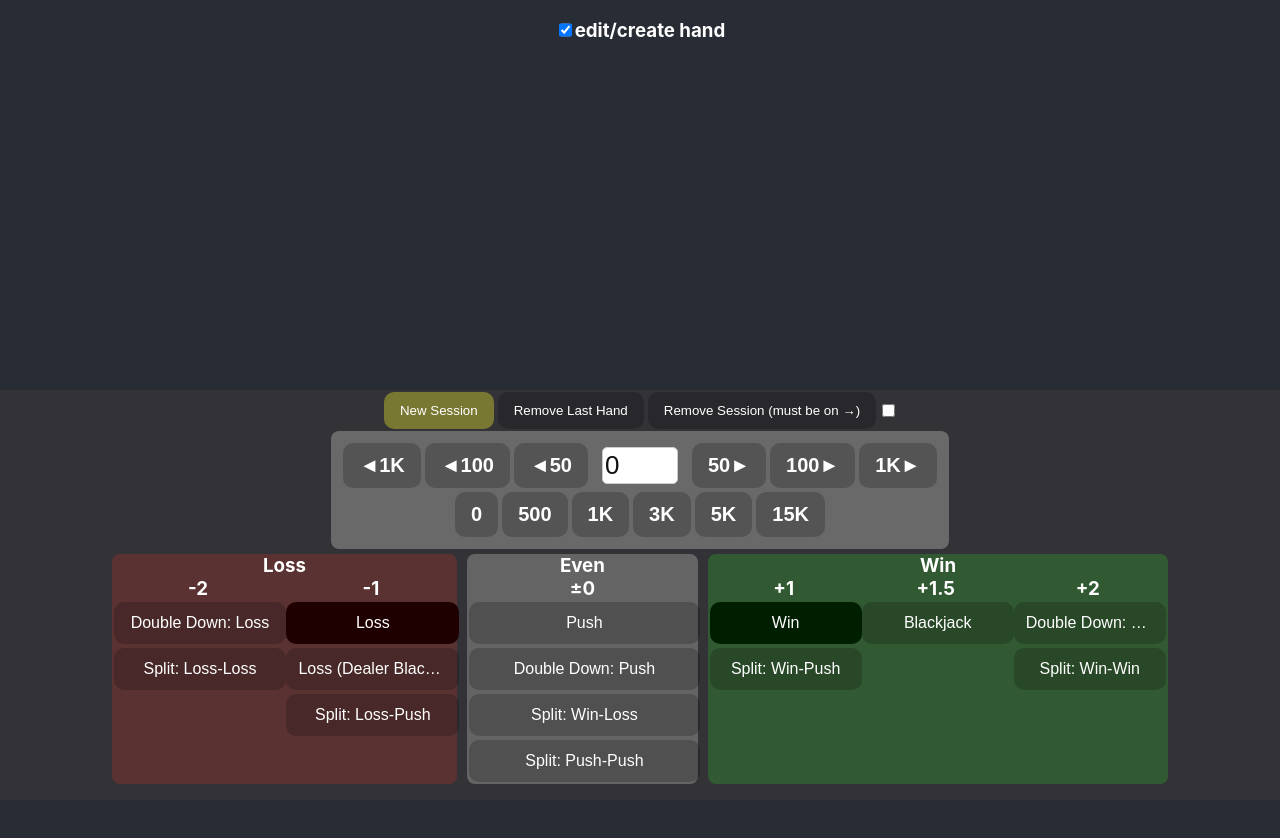
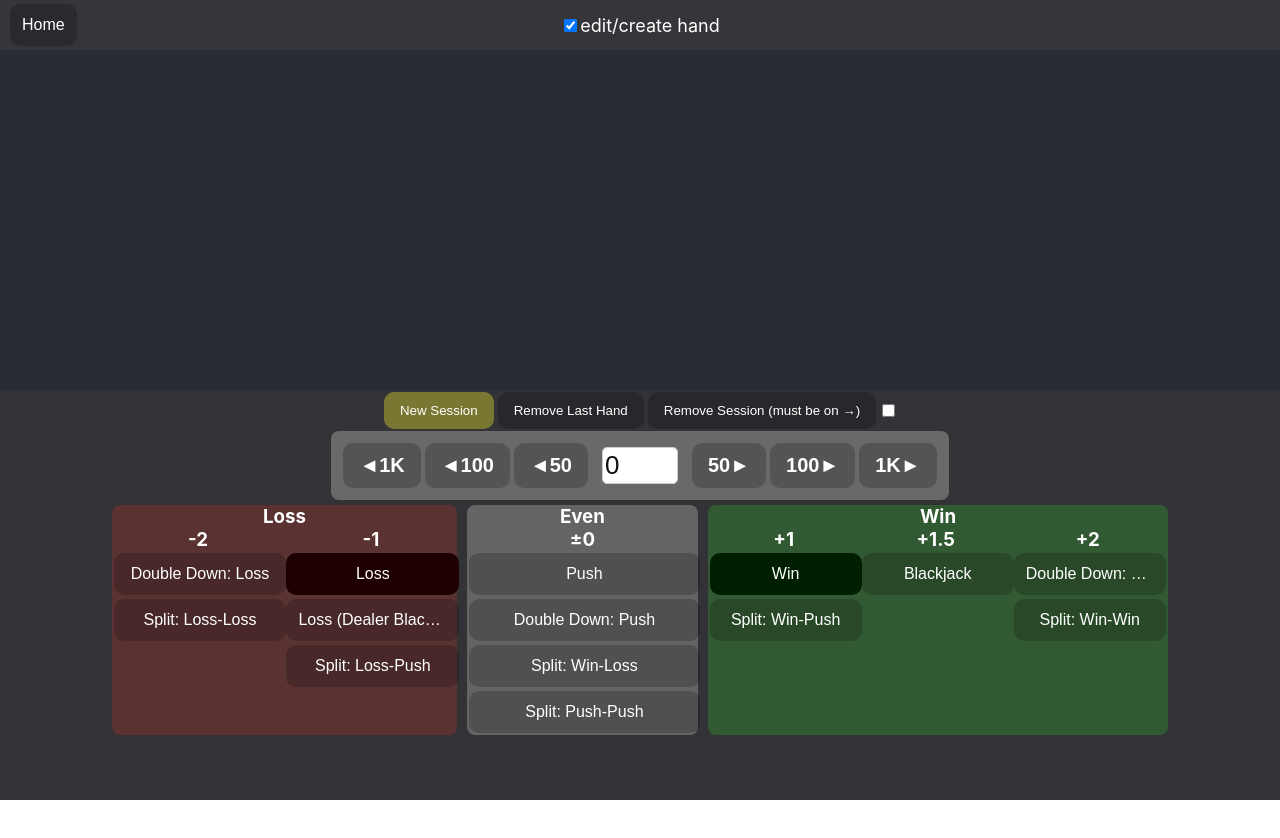
Before and after one commit to sjyamas/chop-shop, a React (Create React App) app: page /blackjack-log in a window 1280 px wide. Shown: the top 838 px of the page. After the commit the page ends 800 px from the top, so only its background shows below. Built offline with nearby package versions, Linux system fonts and the light colour scheme.

Commit message:
headers and style

```diff
--- a/package.json
+++ b/package.json
@@ -42,5 +42,8 @@
       "last 1 firefox version",
       "last 1 safari version"
     ]
+  },
+  "devDependencies": {
+    "eslint": "^8.41.0"
   }
 }
--- a/src/Components/BlackJack/AddHand.jsx
+++ b/src/Components/BlackJack/AddHand.jsx
@@ -6,9 +6,8 @@ import './AddHand.css'
 import { Bet } from "./Bet";
 
 function Footer({ children, height }) {
-  var style = {
+  let style = {
     backgroundColor: "rgba(50,50,55, 1)",
-    // borderTop: "1px solid #67E7E7",
     textAlign: "center",
     // padding: "20px",
     position: "fixed",
--- a/src/Components/BlackJack/Bet.css
+++ b/src/Components/BlackJack/Bet.css
@@ -20,6 +20,7 @@
     }
 }
 
+
 .bar-grid {
     display: flex;
     flex-direction: row;
@@ -32,3 +33,10 @@
     display: flex;
 
 }
+
+@media (max-height: 850px) {
+    .set-bet{
+        position: absolute;
+        visibility: hidden;
+    }
+}
--- a/src/Components/BlackJack/BlackjackLog.jsx
+++ b/src/Components/BlackJack/BlackjackLog.jsx
@@ -1,12 +1,17 @@
 import React, { useState, useEffect } from "react";
 
 import "../../Pages/App.css";
+import "./Blackjacklog.css"
 import HandsList from "./HandsList.jsx";
 
 // import { testHands } from "../../Data/handsData.jsx";
 // import CustomButton from "../../Global/CustomButton";
 import AddHand from "./AddHand";
 import Switch from "../../Global/Switch/Switch";
+
+import {
+  Link,
+} from "react-router-dom";
 
 export default function BlackjackLog() {
   const [footer, setFooter] = useState(true);
@@ -100,16 +105,7 @@ export default function BlackjackLog() {
 
   return (
     <div
-      style={{
-        textAlign: "center",
-        background: "#282c34",
-        color: "white",
-        flexDirection: "column",
-        display: "flex",
-        minHeight: "100vh",
-        width: "100%",
-        paddingBottom: footer ? footerHeight + 60 : 0,
-      }}
+      className="bj-page-container"
     >
       {footer && (
         <AddHand
@@ -125,20 +121,26 @@ export default function BlackjackLog() {
       )}
 
       <div
-        style={{
-          display: "flex",
-          justifyContent: "center",
-        }}
+        className="bj-header"
       >
-        <div style={{ display: "flex" }}>
+        <div className="back-btn">
+
+            <Link to="/" style={{ color: "white" }}>
+             <button className="btn"> Home </button>
+            </Link>
+
+        </div>
+
+        <div
+        onClick={() => setFooter(!footer)} style={{ display: "flex", fontSize: 18 }}>
           <Switch
             isOn={footer}
             onColor="#EF476F"
-            handleToggle={() => setFooter(!footer)}
           />
-          <h3> edit/create hand </h3>
+          <p>edit/create hand</p>
         </div>
       </div>
+
       <div
         style={{
           display: "inline-block",
@@ -151,7 +153,12 @@ export default function BlackjackLog() {
             <HandsList data={value} />
           ))}
       </div>
-      <div></div>
+      <div
+      style={{
+        paddingBottom: footer ? footerHeight + 60 : 0,
+      }}>
+
+      </div>
     </div>
   );
 }
--- /dev/null
+++ b/src/Components/BlackJack/Blackjacklog.css
@@ -0,0 +1,22 @@
+.bj-page-container{
+    display: flex;
+    flex-direction: column;
+    text-align: center;
+    min-height: 100vh;
+    width: 100%;
+    color: rgb(255, 255, 255);
+    background-color: #282c34;
+}
+
+.bj-header{
+    display: flex;
+    justify-content: center;
+    align-items: center;
+    background-color:rgb(53, 53, 58);
+    height: 50px;
+}
+
+.back-btn{
+    position: absolute;
+    left: 8px
+}
--- a/src/Components/BlackJack/HandsList.jsx
+++ b/src/Components/BlackJack/HandsList.jsx
@@ -91,6 +91,7 @@ export default function HandsList({ data }) {
         textAlign: "center",
         padding: 10,
         width: "95%",
+        marginTop: 5
         // paddingBottom:100
       }}
     >
--- a/src/Components/BlackJack/styles.css
+++ b/src/Components/BlackJack/styles.css
@@ -12,3 +12,7 @@
     border-color: #007bff; /* Change border color when focused */
     box-shadow: 0 0 5px #007bff; /* Add a box shadow when focused */
   }
+
+  .input-width {
+    width: 170px;
+  }
--- /dev/null
+++ b/src/Components/Car/CarList.css
@@ -0,0 +1,31 @@
+.cr-page-container{
+    background-color: #282c34;
+    min-height: 100vh;
+    display: flex;
+    flex-direction: column;
+    align-items: center;
+    /* text-align: center; */
+    font-size: calc(10px + 2vmin);
+    color: white;
+}
+
+.car-header{
+    display: flex;
+    justify-content: start;
+    align-items: center;
+    /* background-color:rgb(29, 29, 226); */
+    width: 100%;
+}
+
+.add-car-bar{
+    /* background-color: rgb(50, 50, 128); */
+}
+
+
+
+.cr-back-btn{
+    background-color:rgb(53, 53, 58);
+    width: 100%;
+    /* position: relative;
+    left: 8px */
+}
--- a/src/Components/Car/CarList.jsx
+++ b/src/Components/Car/CarList.jsx
@@ -6,7 +6,12 @@ import { ChopCars } from "../../Data/carData";
 import SearchBar from "../Search/Search";
 import Car from "./Car";
 
+import {
+  Link,
+} from "react-router-dom";
+
 import '../../Pages/App.css'
+import './CarList.css'
 
 function CarsList() {
   const [todos, setTodos] = useState([]);
@@ -41,20 +46,25 @@ function CarsList() {
 
   console.log("todos", todos);
   return (
-    <div className='App-header' style={{textAlign: 'center'}}>
-      <header
-        style={{
-          position: "fixed",
-          top: "0",
-          zIndex: "100",
-          height: 100,
-          width: "100%",
-        }}
+    <div className='cr-page-container'>
+      <div
+        className="car-header"
+      >
+        <div className="cr-back-btn">
+
+            <Link to="/" style={{ color: "white" }}>
+              <button className="btn"> Home </button>
+            </Link>
+
+        </div>
+      </div>
+
+      <div
+        className="add-car-bar"
       >
         <div
           style={{
             display: "flex",
-            marginBottom: 10,
             alignItems: "center",
             justifyContent: "center",
           }}
@@ -62,9 +72,9 @@ function CarsList() {
           <p>Add Car:</p> &emsp;
           <SearchBar data={ChopCars} addTodo={addTodo} counter={counter} />
         </div>
-      </header>
+      </div>
 
-      <div style={{marginTop: 100, }}>
+      <div style={{marginTop: 100, textAlign: 'center'}}>
         <div>
           {todos.filter((car) => car.location == "port").length > 0 && (
             <h3> Port Chop Shop</h3>
--- a/src/Components/Search/Search.jsx
+++ b/src/Components/Search/Search.jsx
@@ -26,7 +26,7 @@ function SearchBar({ data, addTodo, counter}) {
 
   return (
     <div>
-      <input type="text" onChange={handleSearch} value={query} />
+      <input type="text" class ="styled-input input-width" onChange={handleSearch} value={query} />
       {showModal && (
         <div className="modal">
           <div className="modal-content">
@@ -39,11 +39,14 @@ function SearchBar({ data, addTodo, counter}) {
               }}
             >
               {filteredData.map((item) => (
-                <div key={item.name}>
+                <div
+                key={item.name}>
                   <p style={{margin:5, marginTop:30, color: 'white'}} onClick={handleSuggestionClick}>
                     {item.name}
                   </p>
+                  <div style={{display: 'flex'}}>
                   <button
+                  className="btn"
                     onClick={() => {
                       handleModalClose();
                       item.location = "port"
@@ -56,6 +59,7 @@ function SearchBar({ data, addTodo, counter}) {
                     Add to Port Chop
                   </button>
                   <button
+                    className="btn"
                     onClick={() => {
                       handleModalClose();
                       item.location = "sandy"
@@ -67,6 +71,7 @@ function SearchBar({ data, addTodo, counter}) {
                   >
                     Add to Sandy Chop
                   </button>
+                  </div>
                 </div>
               ))}
             </div>
--- a/src/Pages/App.css
+++ b/src/Pages/App.css
@@ -1,3 +1,5 @@
+html,body { height:100%; }
+
 .App {
   text-align: center;
 }
```
Also changed, not shown: 1 other file (tests, documents, lock files or other folders).
